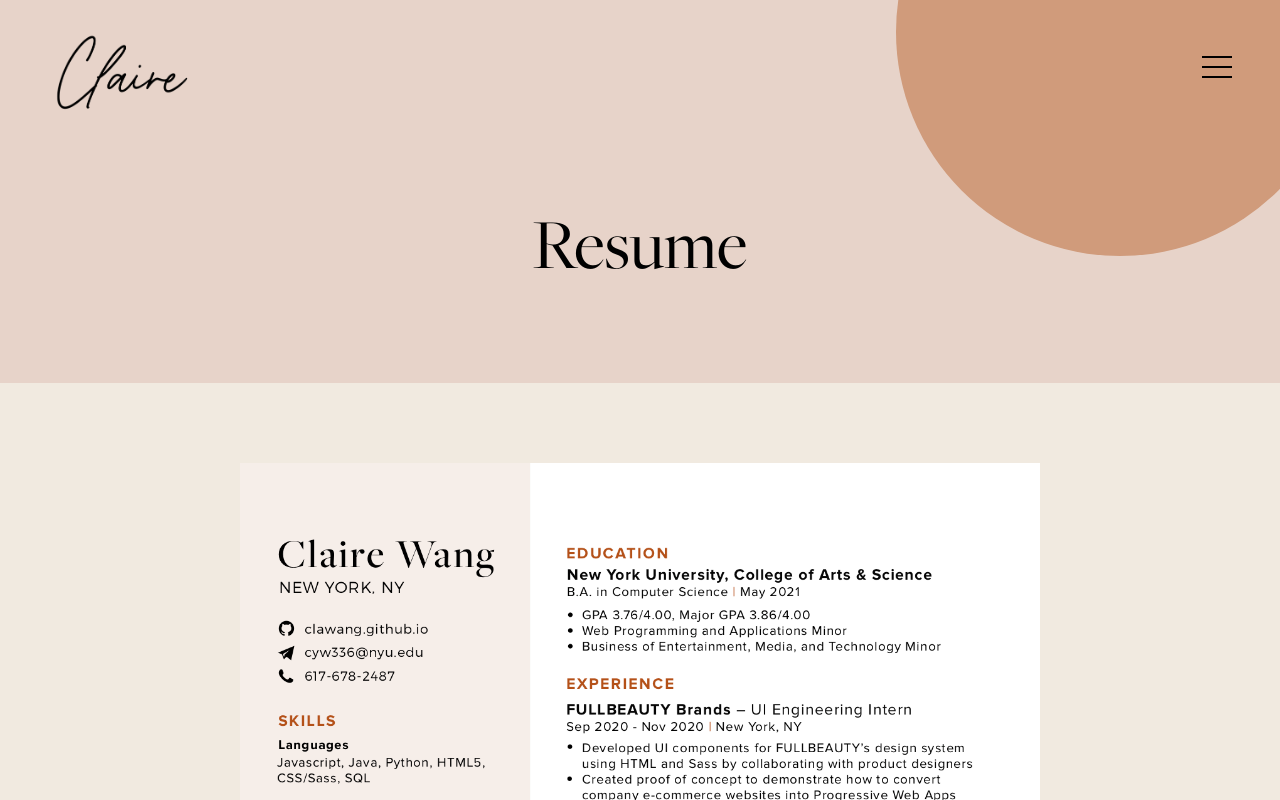
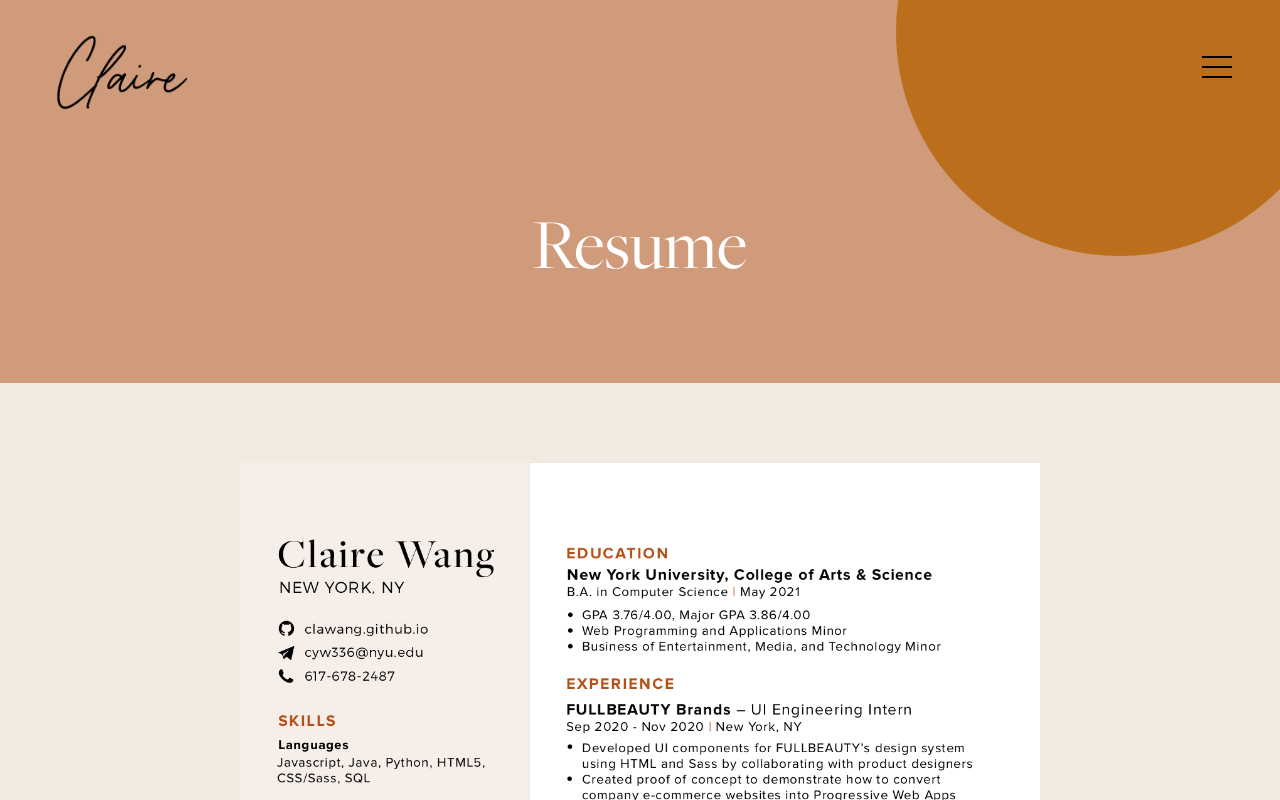
Before and after one commit to clawang/clawang.github.io, a React (Create React App) app: page /resume in a window 1280 px wide. Built offline with nearby package versions, Linux system fonts and the light colour scheme.

Commit message:
updated headers

```diff
--- a/src/Hobbies.js
+++ b/src/Hobbies.js
@@ -42,9 +42,7 @@ class Work extends React.Component {
 	render() {
 		return (
 			<div className="page">
-				<PhotoTitleSection img={tulum}>
-					<h1>Hobbies</h1>
-				</PhotoTitleSection>
+				<HeaderSection title="Hobbies" color="lightpink" />
 				<StandardSection color="white" text={true}>
 					<div className="section">
 						<h3>Travel Blog – Adventure at Work</h3>
--- a/src/Layouts.scss
+++ b/src/Layouts.scss
@@ -71,6 +71,17 @@
 		right: -5vw;
 		top: -15vw;
 		border-radius: 50%;
+	}
+
+	&.orange {
+		background: $blush;
+		h1 {color: white;}
+		&:before {background: $terracotta;}
+	}
+
+	&.lightpink {
+		//background: $pink;
+		&:before {background: $pink;}
 	}
 }
 
--- a/src/Resume.js
+++ b/src/Resume.js
@@ -8,7 +8,7 @@ class Resume extends React.Component {
 	render() {
 		return (
 			<div className="page">
-				<HeaderSection title="Resume" />
+				<HeaderSection title="Resume" color="orange" />
 				<StandardSection color="white">
 					<div className="section">
 						<img src={resume} className="resume-img" />
```
